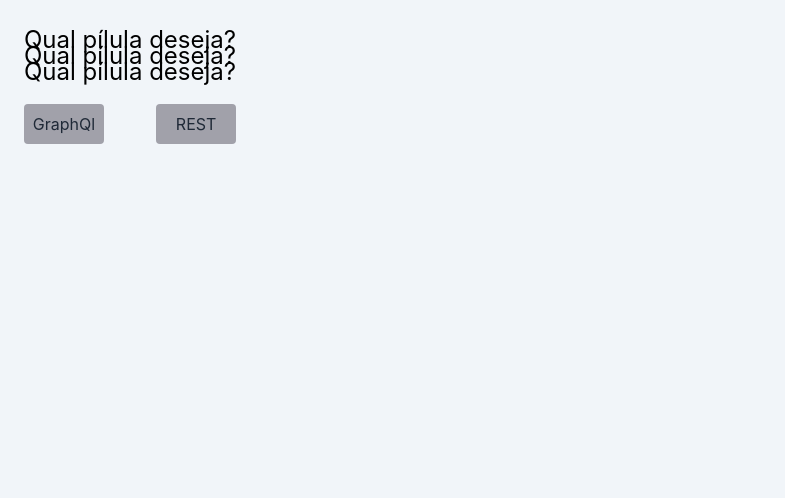
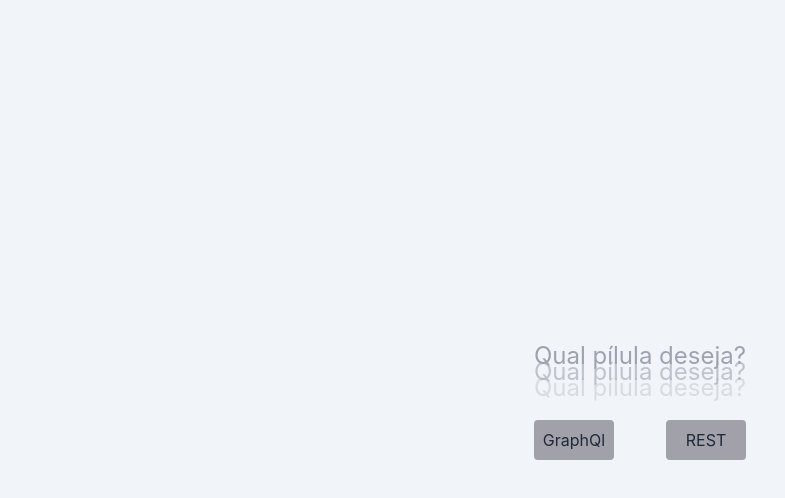
Before and after one commit to MatheusChignolli/rick-and-morty-rest-graphql, a React (Vite) app: page / in a window 1280 px wide. Shown: the top 498 px of the page, without its empty margins (0-785 px from the left). Built offline with nearby package versions, Linux system fonts and the light colour scheme; what react-lines-ellipsis would draw is missing.

Commit message:
page layout

```diff
--- a/src/components/Ellipsis.tsx
+++ b/src/components/Ellipsis.tsx
@@ -3,6 +3,6 @@ import responsiveHOC from 'react-lines-ellipsis/lib/responsiveHOC'
 
 const ResponsiveEllipsis = responsiveHOC()(LinesEllipsis)
 
-export default ({ children }: { children: string }) => {
-  return <ResponsiveEllipsis text={children} />
-}
+export default ({ children }: { children: string }) => (
+  <ResponsiveEllipsis text={children} />
+)
--- a/src/index.css
+++ b/src/index.css
@@ -17,7 +17,7 @@ body {
   margin: 0;
   display: flex;
   place-items: center;
-  min-height: 100%;
+  min-height: 100vh;
 }
 
 body::-webkit-scrollbar {
--- a/src/pages/Graphql/index.tsx
+++ b/src/pages/Graphql/index.tsx
@@ -23,11 +23,9 @@ export default memo((filter: PageInterface) => {
 
   return (
     <section className="h-full w-full grid grid-cols-4 gap-10">
-      {data?.characters.results.map((character, index) => {
-        return (
-          <Card key={`character-${index}`} character={character} index={index} />
-        )
-      })}
+      {data?.characters.results.map((character, index) => (
+        <Card key={`character-${index}`} character={character} index={index} />
+      ))}
     </section>
   )
 })
--- a/src/pages/Home/index.tsx
+++ b/src/pages/Home/index.tsx
@@ -2,17 +2,11 @@ import { Link } from 'react-router-dom'
 
 const title = 'Qual pílula deseja?'
 
-export default () => {
-  return (
-    <div className="flex flex-col">
-      {['100', '60', '30'].map((size, index) => (
-        <h1
-          key={`title-${index}`}
-          className={`text-2xl text-zinc-400/${size} ${!!index ? '-mt-4' : ''}`}
-        >
-          {title}
-        </h1>
-      ))}
+export default () => (
+  <div className="flex flex-col m-auto">
+    <h1 className="text-2xl text-gray-400">{title}</h1>
+    <h1 className="text-2xl text-gray-400/60 -mt-4">{title}</h1>
+    <h1 className="text-2xl text-gray-400/30 -mt-4">{title}</h1>
     <div className="flex justify-between mt-4">
       <Link
         className="bg-zinc-400 rounded p-2 text-gray-800 min-w-20 text-center transition-all duration-300 hover:bg-graphql hover:text-zinc-50"
@@ -29,4 +23,3 @@ export default () => {
     </div>
   </div>
 )
-}
```
Also changed, not shown: src/components/Card.tsx (+2 -6 lines). Lines whose indentation alone changed are shown as unchanged.
